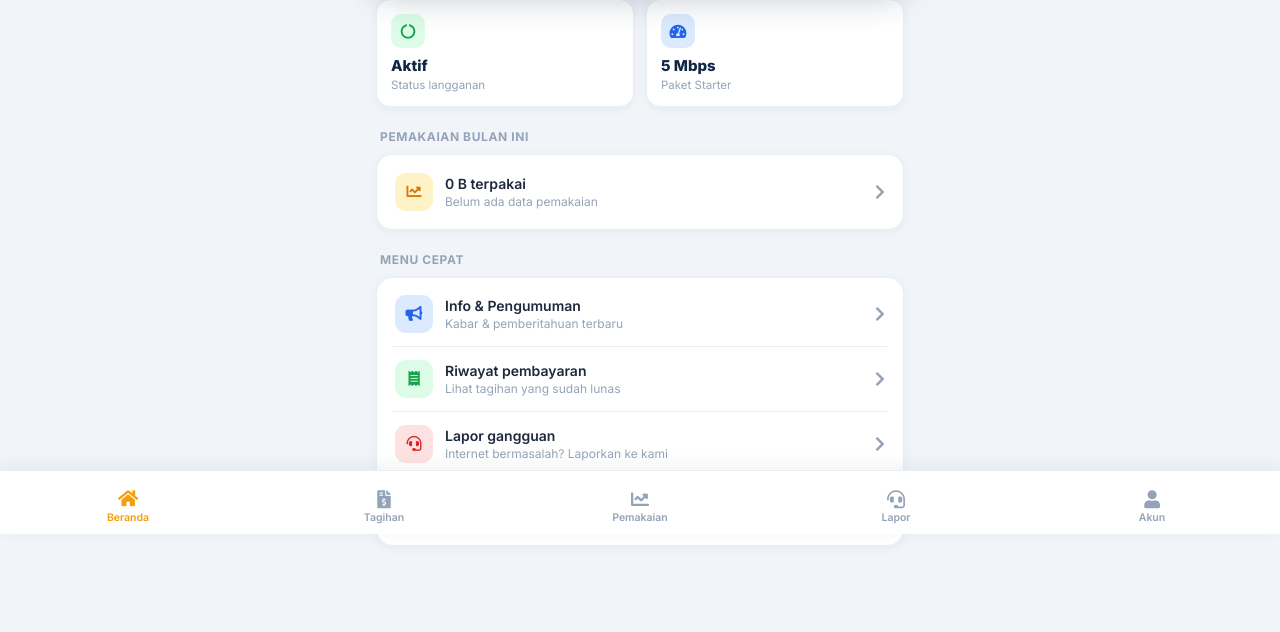
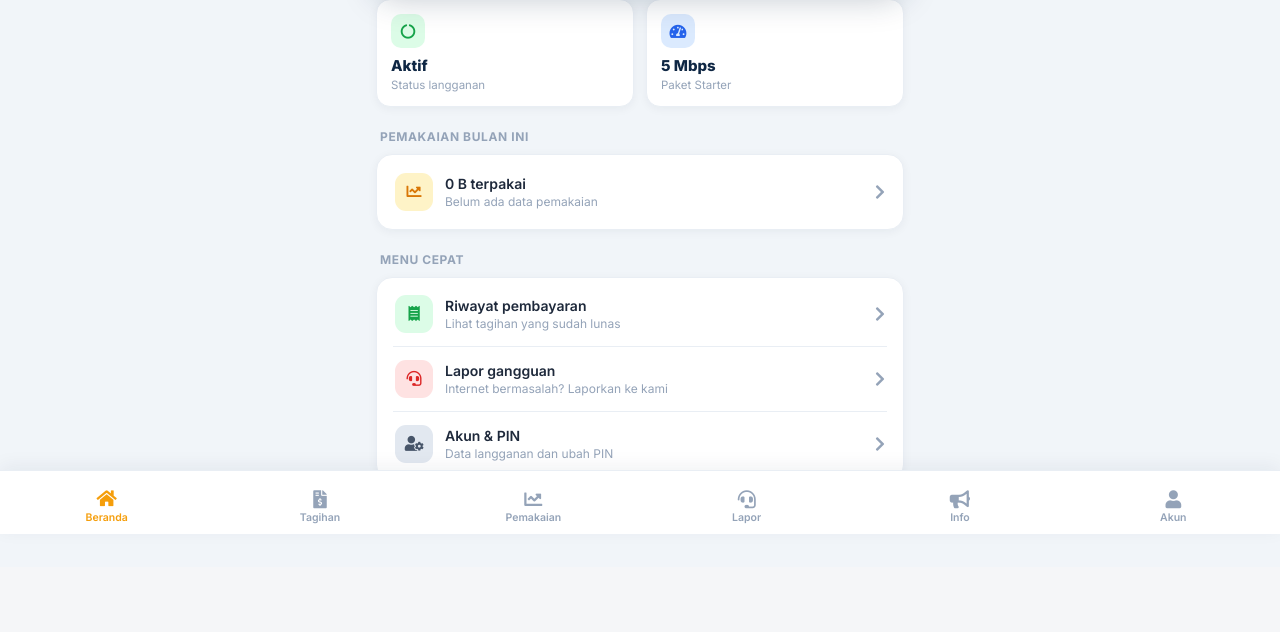
Before and after one commit to iryas/simpati, a PHP site: page /kahfinet1/portal/index.php in a window 1280 px wide. Shown: the part 266-898 px from the top of the page. After the commit the page ends 789 px from the top, so only its background shows below. Run offline with PHP 8.4, Linux system fonts and the light colour scheme; the visitor is signed in with stand-in values (Sample User, id 1); data comes from the database, SQL or seed files in the repository; tables that the repository leaves empty or names only in its code hold one stand-in row (values such as "Sample post"); some libraries are stand-ins or nearby versions.

Commit message:
feat: tab "Info" di bottom nav portal untuk Info & Pengumuman
- Tambah item "Info" (fa-bullhorn) ke bottom nav portal (jadi 6 tab).
- info.php: set active state ke 'info'.
- Hapus duplikat entri Info di Menu Cepat beranda (sudah ada di nav).
- Selaraskan catatan CHANGELOG + Tentang.

Co-Authored-By: Claude Opus 4.8 <noreply@anthropic.com>

```diff
--- a/modules/tentang/views.php
+++ b/modules/tentang/views.php
@@ -17,7 +17,7 @@ $changelog = [
         'sections' => [
             'Ditambahkan' => [
                 'Modul Pengumuman (admin): kelola pengumuman dengan tipe Info/Penting/Promo/Pemeliharaan, opsi Aktif-Nonaktif, dan Sematkan di atas. Menu "Pengumuman" di grup LAYANAN',
-                'Portal Pelanggan: banner pengumuman terbaru di beranda (ikon & warna sesuai tipe) + halaman "Info & Pengumuman" berisi semua pengumuman aktif',
+                'Portal Pelanggan: tab "Info" di menu bawah + banner pengumuman terbaru di beranda (ikon & warna sesuai tipe) + halaman "Info & Pengumuman" berisi semua pengumuman aktif',
                 'Migrasi 016: tabel pengumuman',
             ],
         ],
--- a/portal/index.php
+++ b/portal/index.php
@@ -127,11 +127,6 @@ ob_start();
 <!-- Menu cepat -->
 <div class="section-title">Menu cepat</div>
 <div class="pcard tight">
-  <a href="<?= PORTAL_URL ?>info.php" class="irow">
-    <div class="ir-ic ic-blue"><i class="fas fa-bullhorn"></i></div>
-    <div class="ir-main"><div class="ir-t">Info &amp; Pengumuman</div><div class="ir-s">Kabar &amp; pemberitahuan terbaru</div></div>
-    <i class="fas fa-chevron-right text-muted2"></i>
-  </a>
   <a href="<?= PORTAL_URL ?>riwayat.php" class="irow">
     <div class="ir-ic ic-green"><i class="fas fa-receipt"></i></div>
     <div class="ir-main"><div class="ir-t">Riwayat pembayaran</div><div class="ir-s">Lihat tagihan yang sudah lunas</div></div>
--- a/portal/info.php
+++ b/portal/info.php
@@ -10,7 +10,7 @@ $list = portal_pengumuman(30);
 
 $page_title = 'Info & Pengumuman';
 $page_sub   = 'Kabar terbaru dari kami';
-$active     = 'beranda';
+$active     = 'info';
 
 ob_start();
 ?>
--- a/portal/layout.php
+++ b/portal/layout.php
@@ -18,6 +18,7 @@ $nav = [
     ['key' => 'tagihan', 'url' => 'tagihan.php', 'ic' => 'fa-file-invoice-dollar', 'label' => 'Tagihan'],
     ['key' => 'usage',   'url' => 'usage.php',   'ic' => 'fa-chart-line',          'label' => 'Pemakaian'],
     ['key' => 'lapor',   'url' => 'lapor.php',   'ic' => 'fa-headset',             'label' => 'Lapor'],
+    ['key' => 'info',    'url' => 'info.php',    'ic' => 'fa-bullhorn',            'label' => 'Info'],
     ['key' => 'akun',    'url' => 'profil.php',  'ic' => 'fa-user',                'label' => 'Akun'],
 ];
 ?>
```
Also changed, not shown: CHANGELOG.md.
